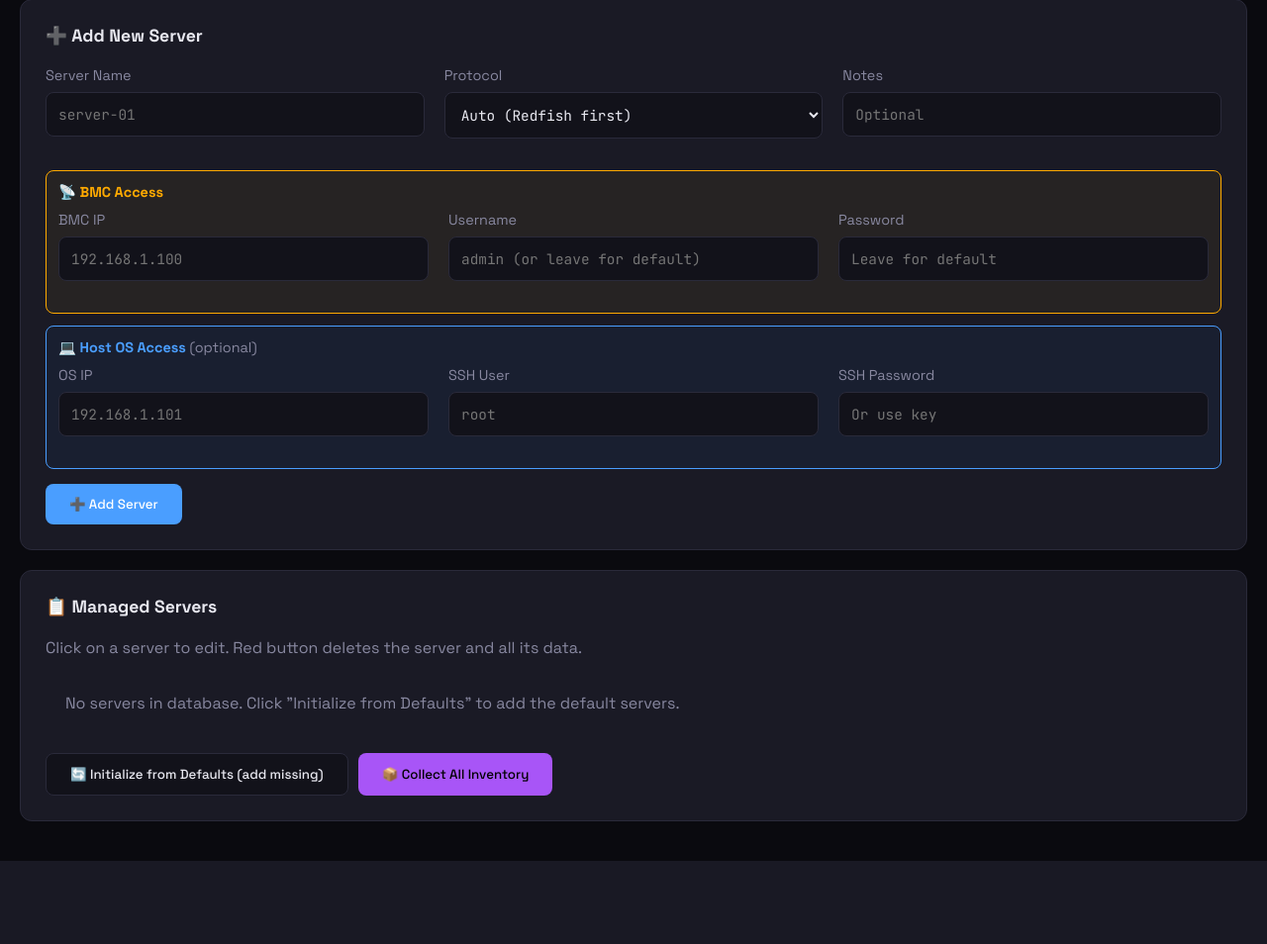
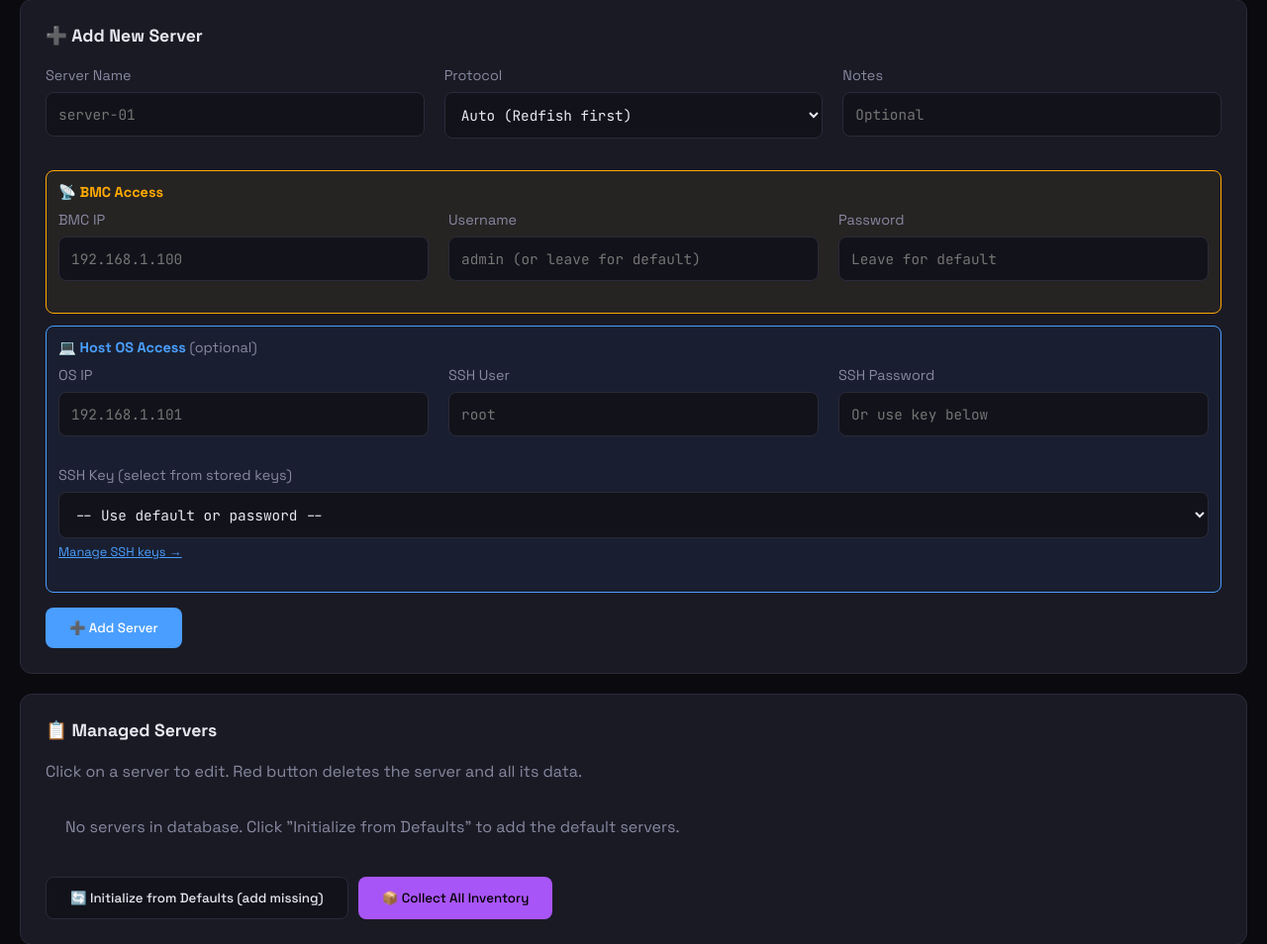
Before and after one commit to cryptolabsza/ipmi-monitor, a Flask app: page /settings in a window 1280 px wide. Shown: the part 288-1242 px from the top of the page at 99% size. Before the commit the page ends 1158 px from the top, so only its background shows below. Run offline with Flask 3, Linux system fonts and the light colour scheme; the visitor is signed in with stand-in values (Sample User, id 1); data that the repository does not hold is empty; parts of the project's set-up code (start-up, migrations or seed data) failed here and were passed over.

Commit message:
Add SSH key dropdown to Add New Server form
- Add SSH key selection dropdown in Host OS Access section
- Links to SSH tab for key management
- Include ssh_key_id in addServer() API call
- Populate dropdown from stored keys

```diff
--- a/templates/settings.html
+++ b/templates/settings.html
@@ -440,7 +440,18 @@
                         </div>
                         <div class="form-group">
                             <label>SSH Password</label>
-                            <input type="password" id="newSshPass" placeholder="Or use key">
+                            <input type="password" id="newSshPass" placeholder="Or use key below">
+                        </div>
+                    </div>
+                    <div class="form-row" style="margin-top: 10px;">
+                        <div class="form-group" style="flex: 1;">
+                            <label>SSH Key <span style="color: var(--text-secondary); font-weight: normal;">(select from stored keys)</span></label>
+                            <select id="newSshKeyId">
+                                <option value="">-- Use default or password --</option>
+                            </select>
+                            <p style="font-size: 0.8rem; color: var(--text-secondary); margin-top: 5px;">
+                                <a href="#" onclick="showTab('ssh'); return false;" style="color: var(--accent-blue);">Manage SSH keys →</a>
+                            </p>
                         </div>
                     </div>
                 </div>
@@ -1749,6 +1760,7 @@
             const ipmi_pass = document.getElementById('newIpmiPass').value;
             const ssh_user = document.getElementById('newSshUser').value.trim();
             const ssh_pass = document.getElementById('newSshPass').value;
+            const ssh_key_id = document.getElementById('newSshKeyId').value;
 
             if (!bmc_ip || !server_name) {
                 showAlert('BMC IP and Server Name are required', 'error');
@@ -1772,6 +1784,7 @@
                     if (ipmi_pass) credData.ipmi_pass = ipmi_pass;
                     if (ssh_user) credData.ssh_user = ssh_user;
                     if (ssh_pass) credData.ssh_pass = ssh_pass;
+                    if (ssh_key_id) credData.ssh_key_id = parseInt(ssh_key_id);
 
                     if (Object.keys(credData).length > 0) {
                         await fetch(`/api/config/server/${bmc_ip}`, {
@@ -1794,6 +1807,7 @@
                     document.getElementById('newIpmiPass').value = '';
                     document.getElementById('newSshUser').value = '';
                     document.getElementById('newSshPass').value = '';
+                    document.getElementById('newSshKeyId').value = '';
 
                     loadManagedServers();
                     loadServers();
@@ -2615,7 +2629,7 @@
         }
 
         function populateSshKeyDropdowns() {
-            const dropdowns = ['defaultSshKeyId', 'serverSshKeyId'];
+            const dropdowns = ['defaultSshKeyId', 'serverSshKeyId', 'newSshKeyId'];
             dropdowns.forEach(id => {
                 const select = document.getElementById(id);
                 if (!select) return;
```
